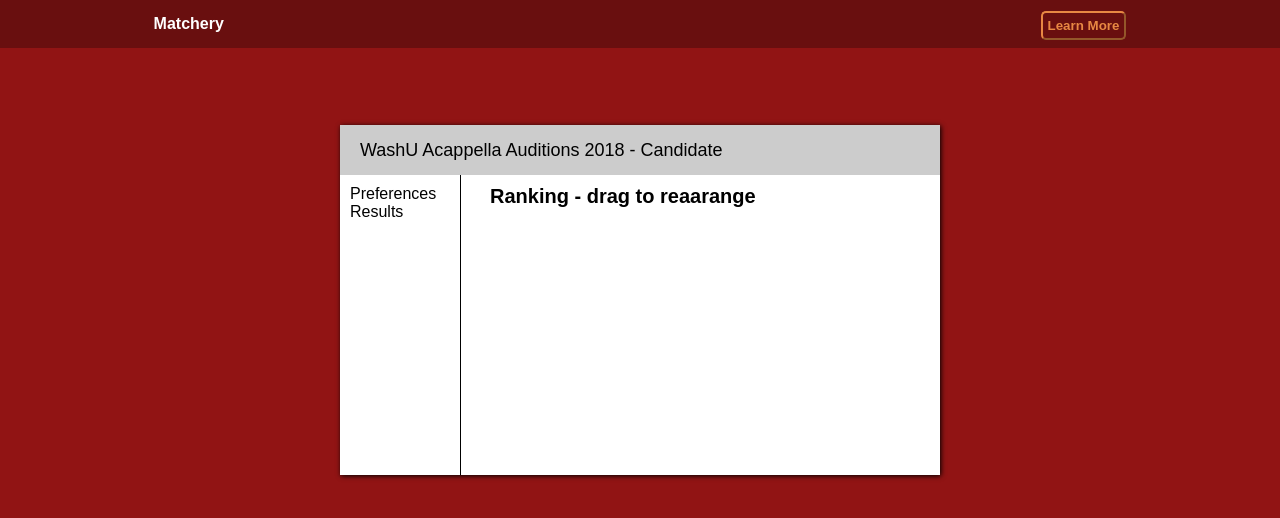
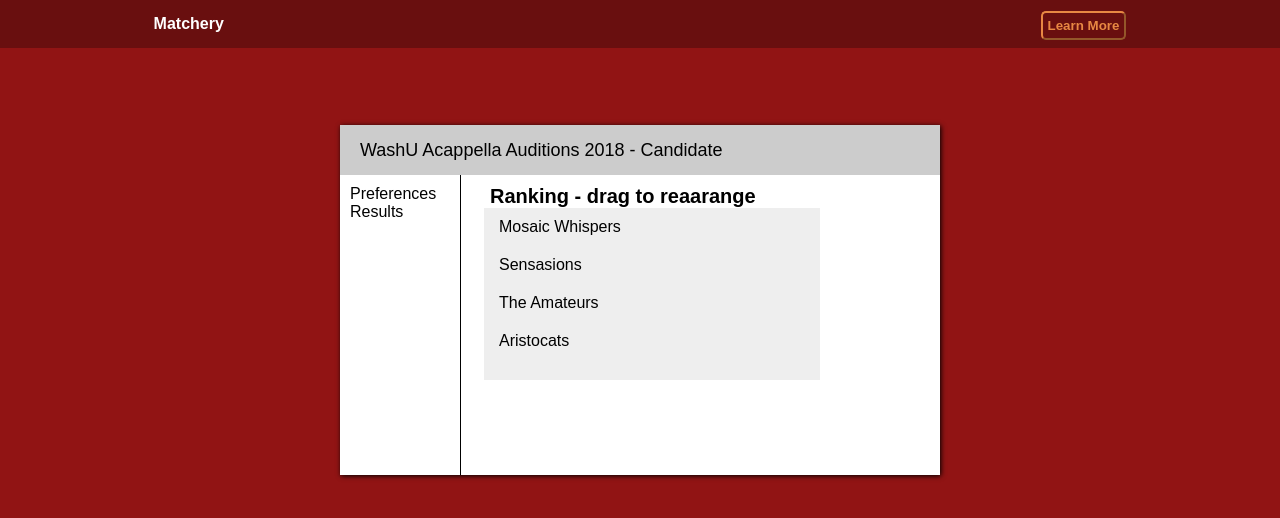
Before and after one commit to andrewsun25/Matchery, a React (Create React App) app in the folder matchery_client/: page / in a window 1280 px wide. Shown: the top 518 px of the page. Built offline with nearby package versions, Linux system fonts and the light colour scheme.

Commit message:
draggable list implementation

```diff
--- /dev/null
+++ b/matchery_client/src/screens/Candidate.css
@@ -0,0 +1,71 @@
+.candidateBox {
+  background-color: #fff;
+  height: 350px;
+  width: 600px;
+  box-shadow: 1px 1px 5px;
+  margin: auto;
+  margin-top: 6%;
+}
+.candidateBoxHeader {
+  background-color: rgb(204,204,204);
+  height: 50px;
+  line-height: 50px;
+  padding-left: 20px;
+}
+.candidateBoxTitle {
+  font-size: 18px;
+  font-weight: lighter;
+}
+.candidateBoxBody {
+  width: 100%;
+}
+.candidateBoxBody:after {
+  content: "";
+  display: table;
+  clear: both;
+}
+.candidateSideBar {
+  width: 20%;
+  float: left;
+  height: 300px;
+  border-right: 1px solid black;
+}
+.candidateMainSection {
+  width: 80%;
+  height: 300px;
+}
+.candidateSideBarList {
+  list-style: none;
+  padding-left: 10%;
+  padding: 0;
+  margin: 10px;
+}
+.candidateMainSectionTitle {
+  margin: 0;
+  padding-top: 10px;
+  padding-left: 150px;
+  font-size: 20px;
+}
+
+
+.draggableList ul {
+  list-style: none;
+  margin:0;
+  padding:0;
+}
+.draggableList li {
+  margin-left: 30%;
+  padding: 10px 15px;
+  background:#eee;
+  &:hover {
+    background: darken(#eee, 5%);
+  }
+}
+.draggableList .placeholder {
+  background: rgb(255,240,120);
+  height: 20px;
+  &:before {
+    content: "Drop here";
+    color: rgb(225,210,90);
+  }
+}
--- /dev/null
+++ b/matchery_client/src/screens/List.js
@@ -0,0 +1,62 @@
+import React, { Component } from 'react';
+
+var lastIndex = 0;
+var placeholder = document.createElement("li");
+placeholder.className = "placeholder";
+
+class List extends React.Component {
+  constructor(props) {
+    super(props);
+    this.state = {...props};
+  }
+  dragStart(e) {
+    this.dragged = e.currentTarget;
+    e.dataTransfer.effectAllowed = 'move';
+    e.dataTransfer.setData('text/html', this.dragged);
+  }
+  dragEnd(e) {
+    this.dragged.style.display = 'block';
+    this.dragged.parentNode.removeChild(placeholder);
+
+    // update state
+    var data = this.state.colors;
+    var from = Number(this.dragged.dataset.id);
+    var to = Number(this.over.dataset.id);
+    if(from < to) to--;
+    data.splice(to, 0, data.splice(from, 1)[0]);
+    this.setState({colors: data});
+  }
+  dragOver(e) {
+    e.preventDefault();
+    this.dragged.style.display = "none";
+    if(e.target.className === 'placeholder') return;
+    this.over = e.target;
+    e.target.parentNode.insertBefore(placeholder, e.target);
+  }
+	render() {
+    var listItems = this.state.colors.map((item, i) => {
+      lastIndex = i;
+      return (
+        <li
+          data-id={i}
+          key={i}
+          draggable='true'
+          onDragEnd={this.dragEnd.bind(this)}
+          onDragStart={this.dragStart.bind(this)}>{item}</li>
+      )
+     });
+		return (
+			<ul onDragOver={this.dragOver.bind(this)}>
+        {listItems}
+        <li
+        data-id={lastIndex+1}
+        key={lastIndex+1}
+        draggable='false'
+        onDragEnd={this.dragEnd.bind(this)}
+        onDragStart={this.dragStart.bind(this)}></li>
+      </ul>
+		)
+	}
+}
+
+export default List;
--- /dev/null
+++ b/matchery_client/src/screens/Login.css
@@ -0,0 +1,69 @@
+.loginBox {
+  padding: 25px;
+  background-color: #fff;
+  height: 150px;
+  width: 250px;
+  box-shadow: 1px 1px 5px;
+  margin: auto;
+  margin-top: 8%;
+}
+.loginInput {
+  width: 85%;
+  margin: 5px 0px 5px 0px;
+  padding: 5px 5px;
+  border: 0;
+  outline: 0;
+  background: transparent;
+  border-bottom: 1px solid grey;
+  -webkit-transition: 0.15s;
+  -moz-transition: 0.15s;
+  -o-transition: 0.15s;
+  transition: 0.15s;
+}
+.loginInput:hover {
+  border-bottom: 1px solid black;
+}
+.loginInput:hover::-webkit-input-placeholder {
+  color: black;
+}
+.loginInput:focus {
+  border-bottom: 1px solid black;
+  outline: 0;
+}
+.loginInput:focus::-webkit-input-placeholder {
+  color: black;
+}
+.loginButton {
+  width: 90%;
+  margin: 15px 0px 0px 0px;
+  padding: 10px 0px;
+  font-weight: bold;
+  background-color: rgb(232,136,67);
+  border-radius: 0px;
+  border: none;
+  -webkit-transition: 0.2s;
+  -moz-transition: 0.2s;
+  -o-transition: 0.2s;
+  transition: 0.2s;
+}
+.loginButton:hover {
+  background-color: rgb(252,157,87);
+}
+.loginButton:focus {
+  outline: 0;
+}
+.signUpButton {
+  width: 90%;
+  margin: 10px 0px 0px 0px;
+  padding: 10px 0px;
+  font-weight: bold;
+  background-color: #fff;
+  border-radius: 0px;
+  border: none;
+}
+.signUpButton:hover {
+  text-decoration: underline;
+}
+.signUpButton:focus {
+  outline: 0;
+}
--- a/matchery_client/src/screens/Main.css
+++ b/matchery_client/src/screens/Main.css
@@ -42,122 +42,3 @@
 .headerButton:hover {
   opacity: 0.75;
 }
-
-.loginBox {
-  padding: 25px;
-  background-color: #fff;
-  height: 150px;
-  width: 250px;
-  box-shadow: 1px 1px 5px;
-  margin: auto;
-  margin-top: 8%;
-}
-.loginInput {
-  width: 85%;
-  margin: 5px 0px 5px 0px;
-  padding: 5px 5px;
-  border: 0;
-  outline: 0;
-  background: transparent;
-  border-bottom: 1px solid grey;
-  -webkit-transition: 0.15s;
-  -moz-transition: 0.15s;
-  -o-transition: 0.15s;
-  transition: 0.15s;
-}
-.loginInput:hover {
-  border-bottom: 1px solid black;
-}
-.loginInput:hover::-webkit-input-placeholder {
-  color: black;
-}
-.loginInput:focus {
-  border-bottom: 1px solid black;
-  outline: 0;
-}
-.loginInput:focus::-webkit-input-placeholder {
-  color: black;
-}
-.loginButton {
-  width: 90%;
-  margin: 15px 0px 0px 0px;
-  padding: 10px 0px;
-  font-weight: bold;
-  background-color: rgb(232,136,67);
-  border-radius: 0px;
-  border: none;
-  -webkit-transition: 0.2s;
-  -moz-transition: 0.2s;
-  -o-transition: 0.2s;
-  transition: 0.2s;
-}
-.loginButton:hover {
-  background-color: rgb(252,157,87);
-}
-.loginButton:focus {
-  outline: 0;
-}
-.signUpButton {
-  width: 90%;
-  margin: 10px 0px 0px 0px;
-  padding: 10px 0px;
-  font-weight: bold;
-  background-color: #fff;
-  border-radius: 0px;
-  border: none;
-}
-.signUpButton:hover {
-  text-decoration: underline;
-}
-.signUpButton:focus {
-  outline: 0;
-}
-
-.candidateBox {
-  background-color: #fff;
-  height: 350px;
-  width: 600px;
-  box-shadow: 1px 1px 5px;
-  margin: auto;
-  margin-top: 6%;
-}
-.candidateBoxHeader {
-  background-color: rgb(204,204,204);
-  height: 50px;
-  line-height: 50px;
-  padding-left: 20px;
-}
-.candidateBoxTitle {
-  font-size: 18px;
-  font-weight: lighter;
-}
-.candidateBoxBody {
-  width: 100%;
-}
-.candidateBoxBody:after {
-  content: "";
-  display: table;
-  clear: both;
-}
-.candidateSideBar {
-  width: 20%;
-  float: left;
-  height: 300px;
-  border-right: 1px solid black;
-}
-.candidateMainSection {
-  width: 80%;
-  height: 300px;
-}
-.candidateSideBarList {
-  list-style: none;
-  padding-left: 10%;
-  padding: 0;
-  margin: 10px;
-}
-.candidateMainSectionTitle {
-  margin: 0;
-  padding-top: 10px;
-  padding-left: 150px;
-  font-size: 20px;
-}
--- a/matchery_client/src/screens/Main.js
+++ b/matchery_client/src/screens/Main.js
@@ -1,5 +1,8 @@
 import React, { Component } from 'react';
+import List from './List';
 import './Main.css';
+import './Candidate.css';
+import './Login.css';
 import logo from './logo.svg';
 
 class App extends Component {
@@ -10,6 +13,12 @@
       password: "",
       showLogin: false,
       showDashboard: false,
+      groups: [
+        "Mosaic Whispers",
+        "Sensasions",
+        "The Amateurs",
+        "Aristocats"
+      ],
     };
     /*
     <div style={myStyle}>
@@ -72,6 +81,9 @@
             <div className="candidateMainSection">
               <div className="">
                 <h2 className="candidateMainSectionTitle">Ranking - drag to reaarange</h2>
+                <div className="draggableList">
+                  <List colors={this.state.groups} />
+                </div>
               </div>
             </div>
           </div>
```
